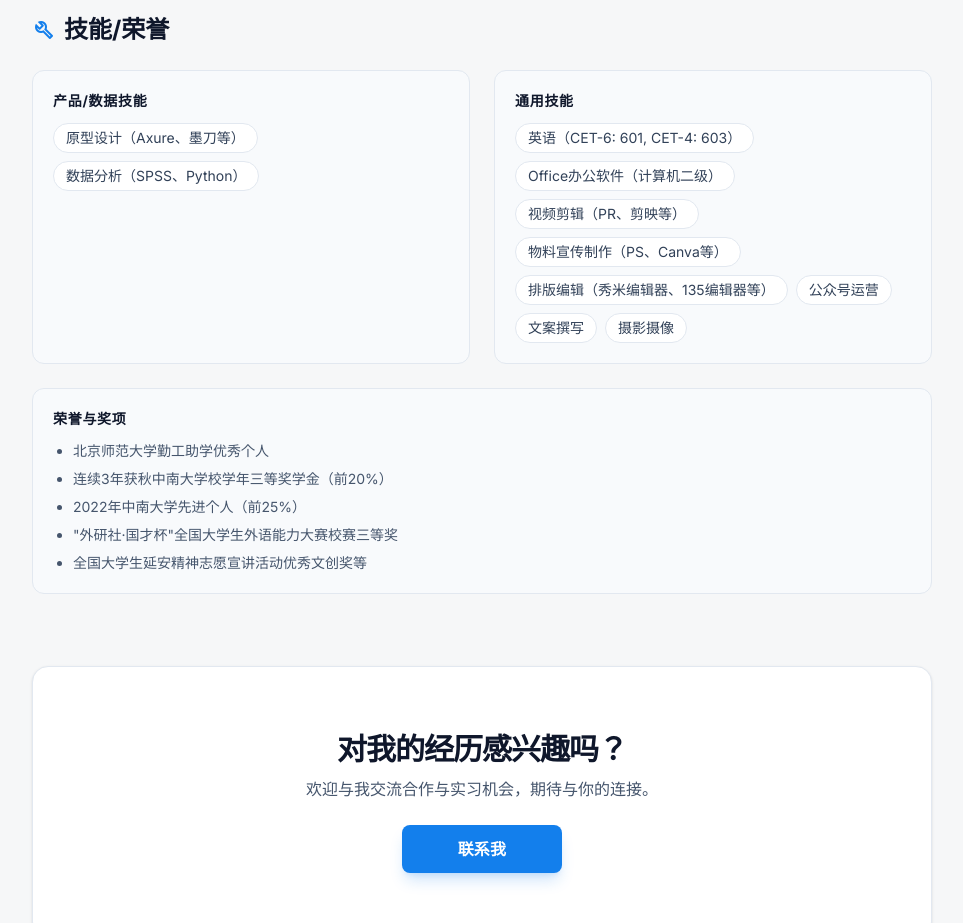
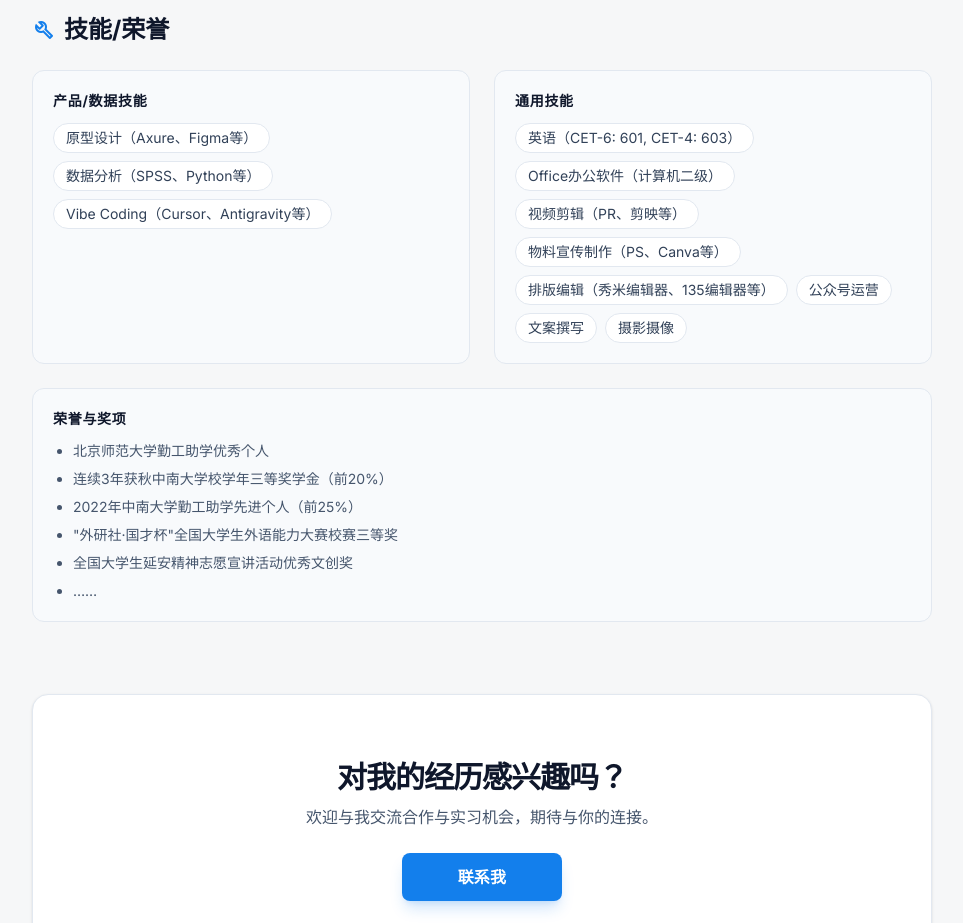
Before and after one commit to jakielei/Henry-personal-website, a React (Vite) app: page /resume in a window 1280 px wide. Shown: the part 2660-3583 px from the top of the page, without its empty margins (158-1121 px from the left). Built offline with nearby package versions, Linux system fonts and the light colour scheme.

Commit message:
docs(Resume): update skills and honors sections

```diff
--- a/src/pages/Resume.tsx
+++ b/src/pages/Resume.tsx
@@ -219,8 +219,9 @@ export default function Resume() {
               <div className="bg-slate-50 dark:bg-slate-800/50 p-5 rounded-xl border border-slate-200 dark:border-slate-700">
                 <h3 className="text-sm font-bold text-slate-900 dark:text-white mb-3 uppercase tracking-wider">产品/数据技能</h3>
                 <div className="flex flex-wrap gap-2">
-                  <span className="px-3 py-1 bg-white dark:bg-slate-700 border border-slate-200 dark:border-slate-600 rounded-full text-sm text-slate-700 dark:text-slate-300">原型设计（Axure、墨刀等）</span>
-                  <span className="px-3 py-1 bg-white dark:bg-slate-700 border border-slate-200 dark:border-slate-600 rounded-full text-sm text-slate-700 dark:text-slate-300">数据分析（SPSS、Python）</span>
+                  <span className="px-3 py-1 bg-white dark:bg-slate-700 border border-slate-200 dark:border-slate-600 rounded-full text-sm text-slate-700 dark:text-slate-300">原型设计（Axure、Figma等）</span>
+                  <span className="px-3 py-1 bg-white dark:bg-slate-700 border border-slate-200 dark:border-slate-600 rounded-full text-sm text-slate-700 dark:text-slate-300">数据分析（SPSS、Python等）</span>
+                  <span className="px-3 py-1 bg-white dark:bg-slate-700 border border-slate-200 dark:border-slate-600 rounded-full text-sm text-slate-700 dark:text-slate-300">Vibe Coding（Cursor、Antigravity等）</span>
                 </div>
               </div>
               <div className="bg-slate-50 dark:bg-slate-800/50 p-5 rounded-xl border border-slate-200 dark:border-slate-700">
@@ -243,9 +244,10 @@ export default function Resume() {
               <ul className="list-disc list-outside ml-5 text-slate-600 dark:text-slate-400 text-sm space-y-2">
                 <li>北京师范大学勤工助学优秀个人</li>
                 <li>连续3年获秋中南大学校学年三等奖学金（前20%）</li>
-                <li>2022年中南大学先进个人（前25%）</li>
+                <li>2022年中南大学勤工助学先进个人（前25%）</li>
                 <li>"外研社·国才杯"全国大学生外语能力大赛校赛三等奖</li>
-                <li>全国大学生延安精神志愿宣讲活动优秀文创奖等</li>
+                <li>全国大学生延安精神志愿宣讲活动优秀文创奖</li>
+                <li>……</li>
               </ul>
             </div>
           </section>
```
